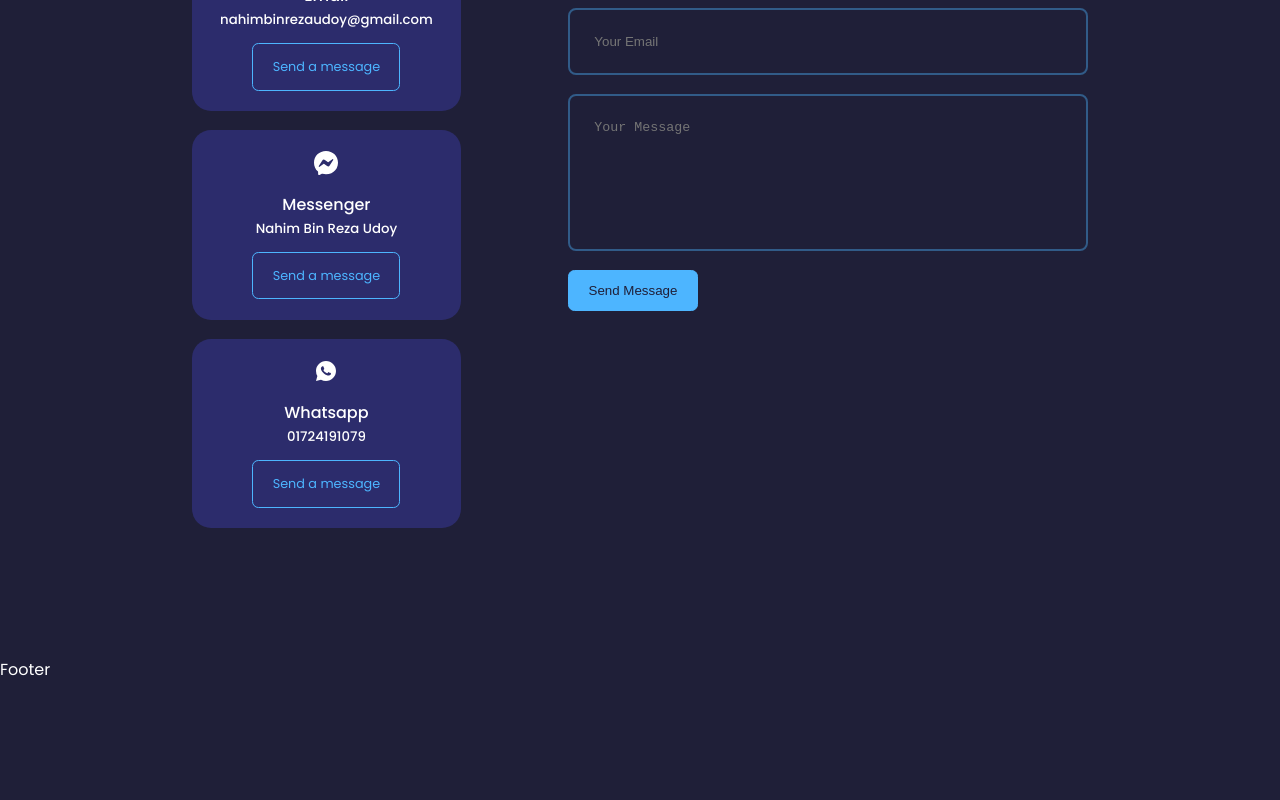
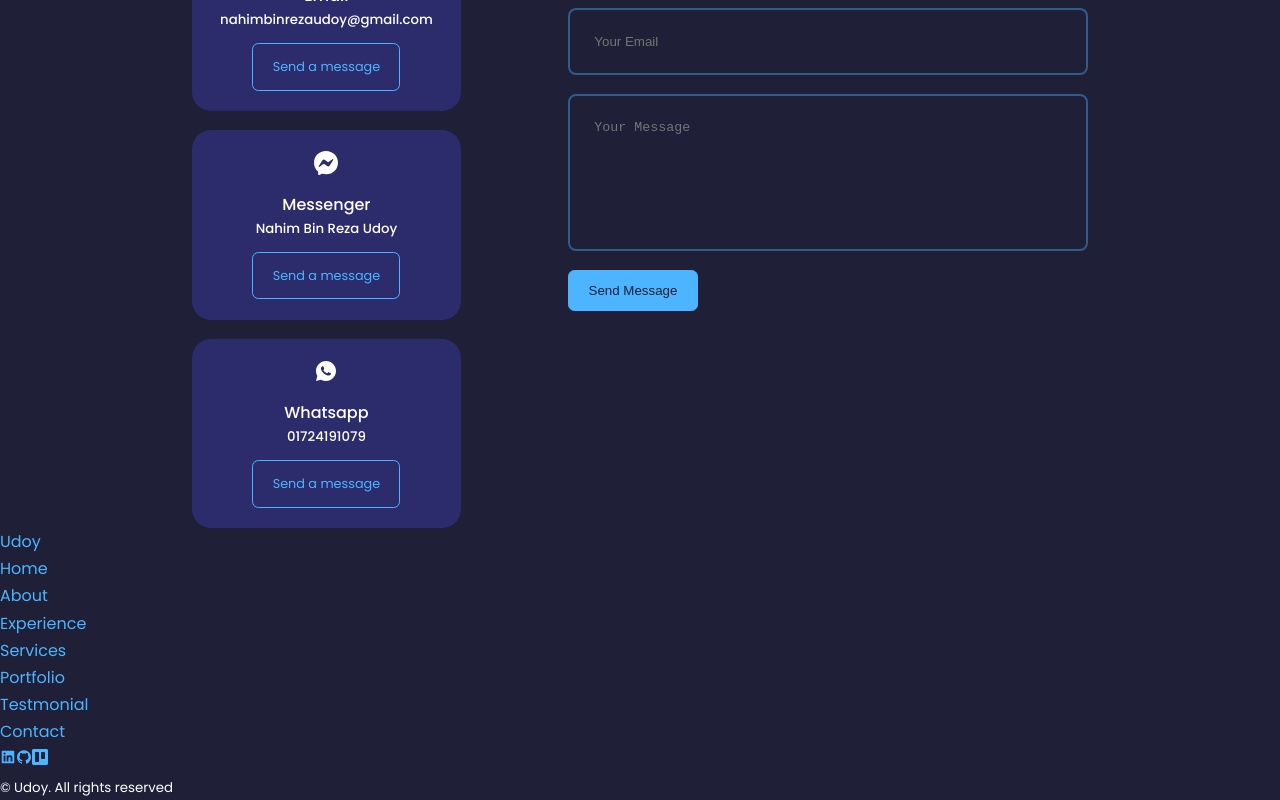
Before and after one commit to NahimBinRezaUdoy/My-Portfolio-React, a React (Create React App) app: page / in a window 1280 px wide. Shown: the part 5164-5964 px from the top of the page. Before the commit the page ends 5847 px from the top, so only its background shows below. Built offline with nearby package versions, Linux system fonts and the light colour scheme.

Commit message:
Added Footer Markup

```diff
--- a/src/components/footer/Footer.jsx
+++ b/src/components/footer/Footer.jsx
@@ -1,9 +1,35 @@
 import React from 'react'
 import './footer.css'
 
+import {AiFillLinkedin} from 'react-icons/ai'
+import {AiFillGithub} from 'react-icons/ai'
+import {ImTrello} from 'react-icons/im'
+
 const Footer = () => {
   return (
-    <section>Footer</section>
+    <footer>
+      <a href="#" className='footer__logo'>Udoy</a>
+
+      <ul className="peramalinks">
+        <li><a href="#">Home</a></li>
+        <li><a href="#about">About</a></li>
+        <li><a href="#experience">Experience</a></li>
+        <li><a href="#services">Services</a></li>
+        <li><a href="#portfolio">Portfolio</a></li>
+        <li><a href="#testmonial">Testmonial</a></li>
+        <li><a href="#contact">Contact</a></li>
+      </ul>
+
+      <div className="footer__socials">
+      <a href="https://www.linkedin.com/in/nahim-bin-reza-udoy/" target="_blank"><AiFillLinkedin/></a>
+        <a href="https://github.com/NahimBinRezaUdoy" target="_blank"><AiFillGithub/></a>
+        <a href="https://trello.com/nahimbinrezaudoy1/boards" target="_blank"><ImTrello/></a>
+      </div>
+
+      <div className="footer__copyright">
+        <small>&copy; Udoy. All rights reserved</small>
+      </div>
+    </footer>
   )
 }
 
--- a/src/components/testimonial/Testmonial.jsx
+++ b/src/components/testimonial/Testmonial.jsx
@@ -40,7 +40,7 @@ const data = [
 
 const Testmonial = () => {
   return (
-    <section id='testnmonial'>
+    <section id='testmonial'>
       <h5>Review from clients</h5>
       <h2>Testmonials</h2>
 
```
